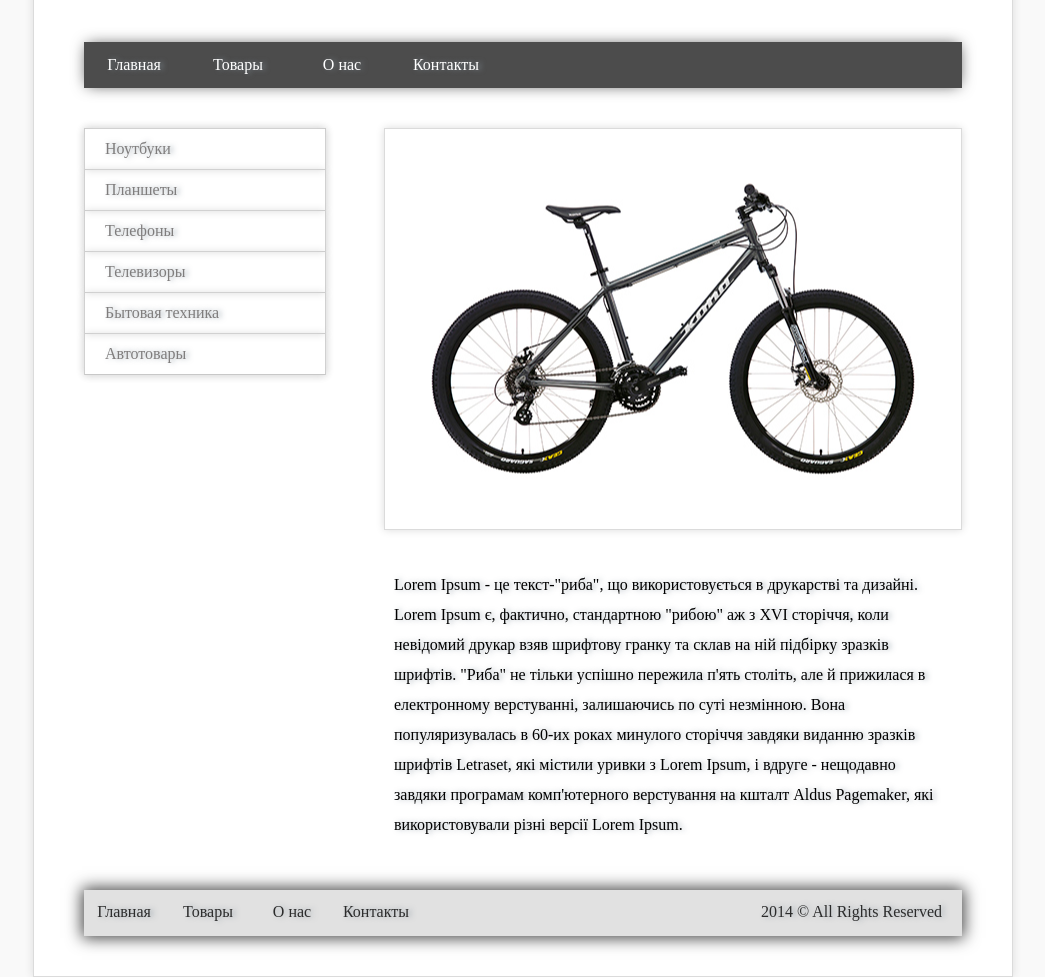
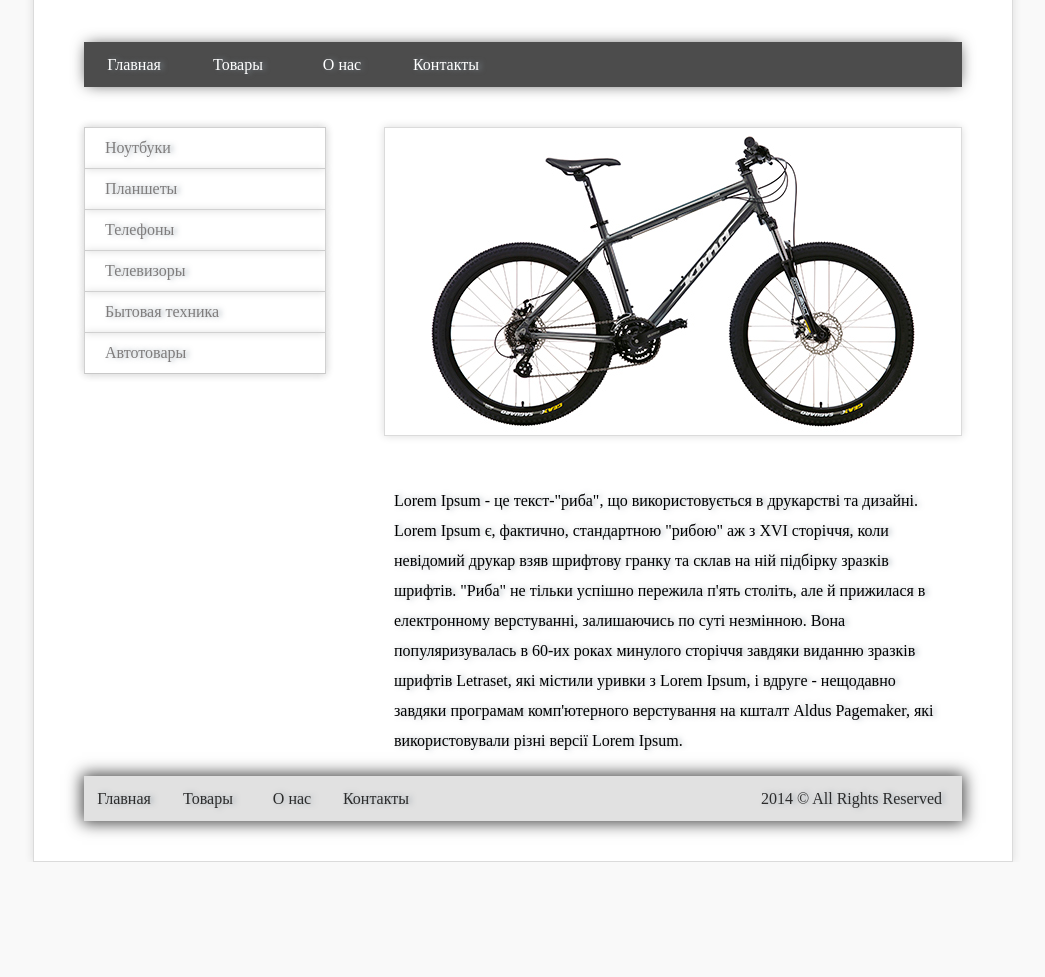
Before and after one commit to kosty2979/goit, a plain HTML site: page markup/home work 3v0/index.html in a window 1280 px wide. Shown: the part 92-1069 px from the top of the page, without its empty margins (117-1162 px from the left). After the commit the page ends 954 px from the top, so only its background shows below. Drawn offline with Linux system fonts and the light colour scheme.

Commit message:
img centr

```diff
--- a/markup/home work 3v0/css/main.css
+++ b/markup/home work 3v0/css/main.css
@@ -5,7 +5,7 @@ html, body,  {
 
 .main {
 	height: 100%;
-	margin-bottom: -60px;
+	margin-bottom: -85px;
 }
 
 .main:after {
@@ -14,8 +14,11 @@ html, body,  {
 }
 footer, .main:after {
 	clear: both;
-	height: 90px;
+	height: 85px;
 }
+/*_______________________*/
+
+
 body {
 	background-color: #f9f9f9;
 	font-family: OpenSans;
@@ -37,7 +40,7 @@ h1 {
 
 header {
 	display: block;
-	height: 46px;
+	height: 45px;
 	margin: 0 0 40px;
 	background-color: #4c4c4c;
 	box-shadow: 0px 0px 15px -3px rgba(0,0,0,0.75);
@@ -45,18 +48,19 @@ header {
 
 .top_menu {
 	display: inline-block;
-	height: 42px;
+	height: 45px;
 	width: 100px;
 	margin: 0;
 	padding: 0;
-	line-height: 43px;
+	line-height: 45px;
 }
 
 .top_menu_a {
 	color:  #ffffff;
 	text-shadow: 3px 0px 5px rgba(137, 150, 160, 0.68);
 	display: block;
-	border:1px solid #4c4c4c;
+	border-left:1px solid #4c4c4c;
+	border-right:1px solid #4c4c4c;
 	text-decoration: none;
 	text-align: center;
 }
@@ -71,7 +75,7 @@ header {
 
 footer {
 	display: block;
-	height: 46px;
+	height: 45px;
 	margin: 0 0 40px;
 	background-color: #e1e1e1;
 	box-shadow: 0px 0px 15px 2px rgba(0,0,0,0.75);
@@ -79,15 +83,15 @@ footer {
 
 .footer {
 	display: inline-block;
-	height: 42px;
+	height: 45px;
 	width: 80px;
-	line-height: 43px;
+	line-height: 45px;
 }
 .footer2 {
 	display: inline-block;
-	height: 42px;
+	height: 45px;
 	padding-right: 20px;
-	line-height: 43px;
+	line-height: 45px;
 	float: right;
 	color:  #2c2c2c;
 	text-shadow: 3px 0px 5px rgba(137, 150, 160, 0.68);
@@ -150,20 +154,17 @@ nav {
 
 
 .content1 {
-	position: relative;
 	border: 1px solid #dbdbdb ;
 	box-shadow: 0px 0px 8px 0px rgba(219,219,219,1);
-	height: 400px;
+
+
 }
 
 .con {display: block;
-	position: absolute;
-	top: 50%;
-	left: 50%;
-	transform: translate(-50%, -50%);
+	margin: 0 auto;
 }
 
-p {
-	margin: 40px 10px 20px 10px;
+ p {
+	margin: 50px 10px 20px 10px;
 	line-height: 30px;
 }
```
